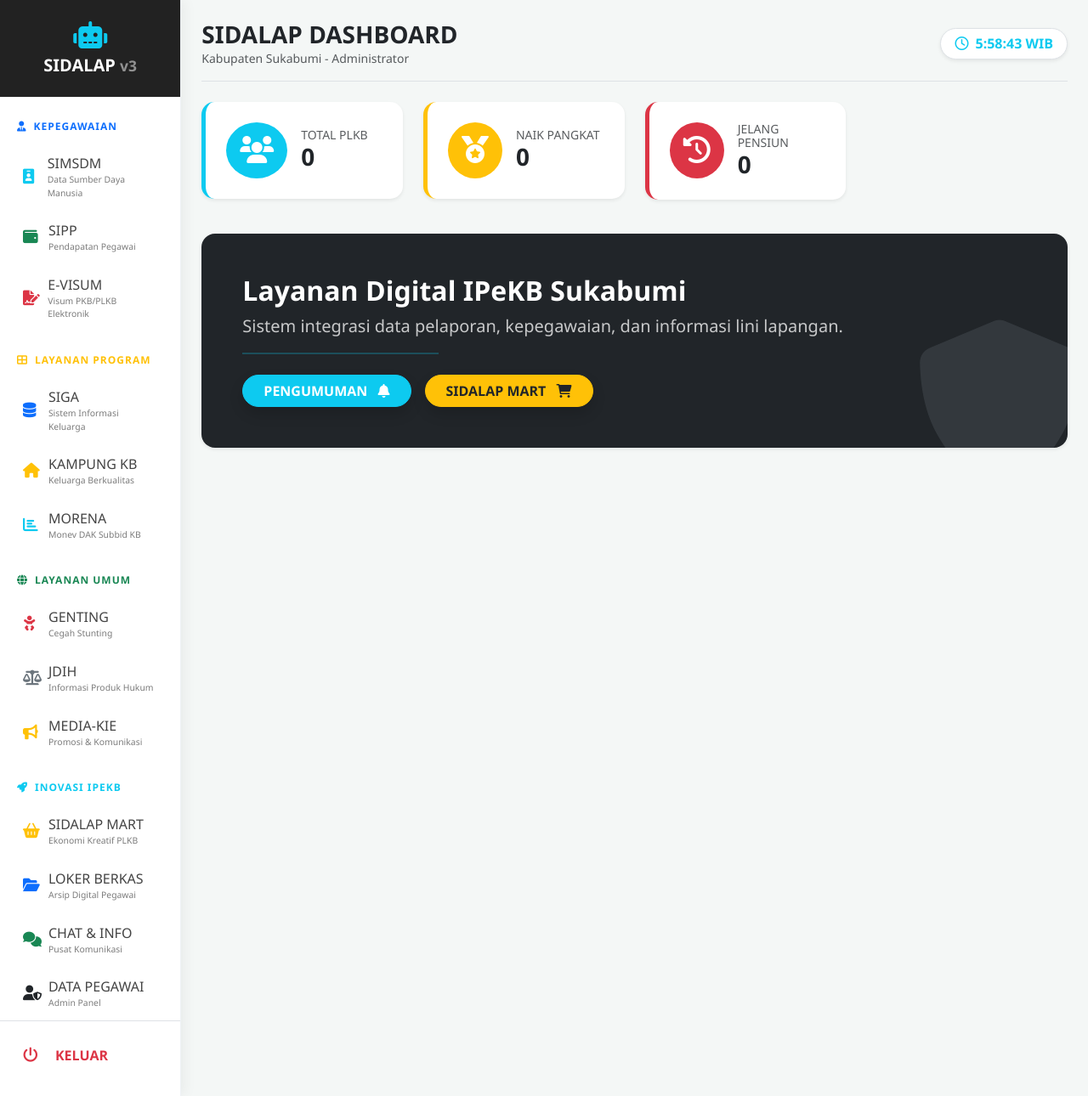
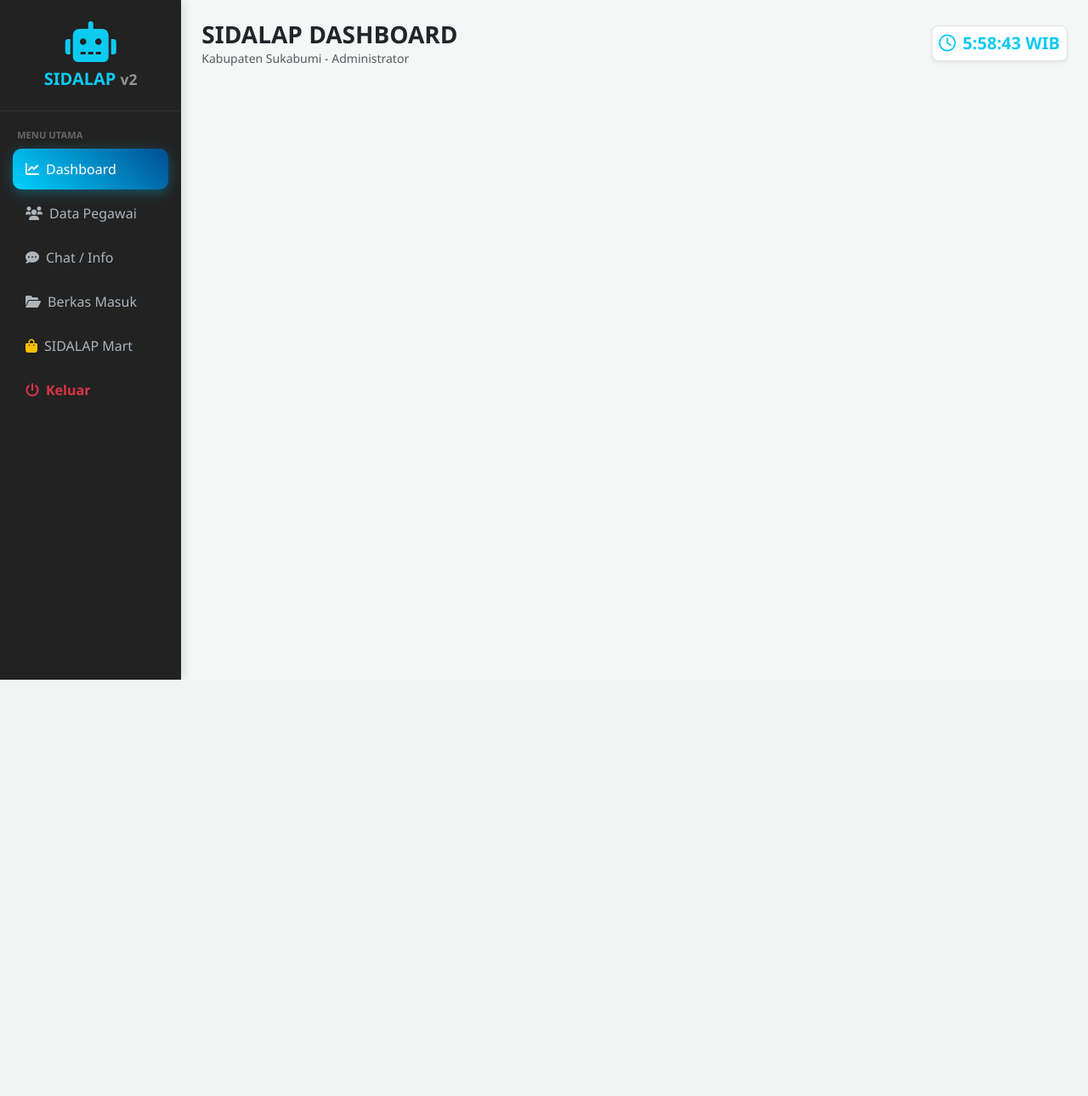
Before and after one commit to hamdanisaja007-star/HAMDANI, a Flask app: page /dashboard in a window 1280 px wide. Shown: the whole page at 85% size. After the commit the page ends 800 px from the top, so only its background shows below. Run offline with Flask 3, Linux system fonts and the light colour scheme; the visitor is signed in with stand-in values (Sample User, id 1); data that the repository does not hold is empty; parts of the project's set-up code (start-up, migrations or seed data) failed here and were passed over.

Commit message:
Update index.html

```diff
--- a/templates/index.html
+++ b/templates/index.html
@@ -9,22 +9,19 @@
     <style>
         :root { --primary-blue: #00d2ff; --dark-bg: #1a1a1a; }
         body { background-color: #f4f7f6; font-family: 'Segoe UI', sans-serif; }
-        .sidebar { background: #ffffff; min-height: 100vh; position: sticky; top: 0; box-shadow: 4px 0 15px rgba(0,0,0,0.05); z-index: 1000; border-right: 1px solid #eef2f5; overflow-y: auto; }
-        .sidebar-header { padding: 25px 20px; text-align: center; border-bottom: 1px solid #f1f1f1; background: #222; color: white; }
-        .nav-label { font-size: 0.75rem; font-weight: 800; color: #888; text-transform: uppercase; padding: 25px 20px 10px; letter-spacing: 1px; }
-        .nav-link { color: #444; transition: 0.3s; margin: 2px 12px; display: flex; align-items: center; padding: 10px 15px; text-decoration: none; border-radius: 12px; font-weight: 500; }
-        .nav-link i { width: 30px; font-size: 1.1rem; }
-        .nav-link:hover { background-color: #f8f9fa; color: #00d2ff; }
-        .nav-link.active { color: white; background: linear-gradient(45deg, #00d2ff, #004e92); box-shadow: 0 4px 12px rgba(0, 210, 255, 0.2); }
-        .nav-link small { font-size: 0.65rem; display: block; color: inherit; opacity: 0.7; }
+        .sidebar { background: #222; color: white; min-height: 100vh; position: sticky; top: 0; box-shadow: 4px 0 10px rgba(0,0,0,0.1); z-index: 1000; }
+        .sidebar-header { padding: 25px 20px; text-align: center; border-bottom: 1px solid #333; }
+        .nav-label { font-size: 0.7rem; font-weight: bold; color: #666; text-transform: uppercase; padding: 20px 20px 5px; }
+        .nav-link { color: #adb5bd; transition: 0.3s; margin: 2px 15px; display: flex; align-items: center; padding: 12px 15px; text-decoration: none; border-radius: 10px; cursor: pointer; }
+        .nav-link:hover, .nav-link.active { color: white; background: linear-gradient(45deg, #00d2ff, #004e92); box-shadow: 0 4px 15px rgba(0, 210, 255, 0.3); }
         .stat-card { transition: transform 0.2s; border: none; border-radius: 15px; }
         .stat-card:hover { transform: translateY(-5px); }
-        .profile-img-nav { width: 45px; height: 45px; object-fit: cover; border-radius: 50%; border: 2px solid #00d2ff; }
+        .pointer { cursor: pointer; }
         .alert-animated { animation: pulse 2s infinite; }
         @keyframes pulse { 0% { opacity: 1; } 50% { opacity: 0.7; } 100% { opacity: 1; } }
-        /* Scrollbar Sidebar */
-        .sidebar::-webkit-scrollbar { width: 5px; }
-        .sidebar::-webkit-scrollbar-thumb { background: #eee; border-radius: 10px; }
+        /* Style Tambahan untuk Gambar Modal */
+        .img-layanan { width: 100%; border-radius: 10px; transition: 0.3s; cursor: zoom-in; }
+        .img-layanan:hover { transform: scale(1.02); }
     </style>
 </head>
 <body>
@@ -33,92 +30,63 @@
     <div class="row">
         <div class="col-md-2 d-none d-md-block sidebar p-0 d-flex flex-column">
             <div class="sidebar-header">
-                <i class="fas fa-robot fa-2x text-info mb-2"></i>
-                <h5 class="fw-bold mb-0">SIDALAP <span class="small opacity-50">v3</span></h5>
+                <i class="fas fa-robot fa-3x text-info mb-2"></i>
+                <h5 class="fw-bold text-info mb-0">SIDALAP <span class="small text-white opacity-50">v2</span></h5>
             </div>
 
-            <div class="nav-label text-primary"><i class="fas fa-user-tie me-2"></i>Kepegawaian</div>
+            <div class="nav-label">Menu Utama</div>
+            <ul class="nav flex-column">
+                {% if session['user_role'] == 'admin' %}
+                    <li class="nav-item"><a class="nav-link {{ 'active' if request.path == '/dashboard' }}" href="/dashboard"><i class="fas fa-chart-line me-2"></i> Dashboard</a></li>
+                    <li class="nav-item"><a class="nav-link {{ 'active' if request.path == '/data_pegawai' }}" href="/data_pegawai"><i class="fas fa-users me-2"></i> Data Pegawai</a></li>
+                    <li class="nav-item"><a class="nav-link {{ 'active' if request.path == '/chat_info' }}" href="/chat_info"><i class="fas fa-comment-dots me-2"></i> Chat / Info</a></li>
+                    <li class="nav-item"><a class="nav-link {{ 'active' if request.path == '/admin/berkas_masuk' }}" href="/admin/berkas_masuk"><i class="fas fa-folder-open me-2"></i> Berkas Masuk</a></li>
+                {% else %}
+                    <li class="nav-item"><a class="nav-link {{ 'active' if request.path == '/dashboard' }}" href="/dashboard"><i class="fas fa-home me-2"></i> Beranda</a></li>
+                    <li class="nav-item"><a class="nav-link {{ 'active' if request.path == '/profil' }}" href="/profil"><i class="fas fa-user-circle me-2"></i> Profil Saya</a></li>
+                    <li class="nav-item"><a class="nav-link {{ 'active' if request.path == '/upload_berkas' }}" href="/upload_berkas"><i class="fas fa-cloud-upload-alt me-2"></i> Upload Berkas</a></li>
+                    <li class="nav-item"><a class="nav-link {{ 'active' if request.path == '/chat_info' }}" href="/chat_info"><i class="fas fa-comments me-2"></i> Chat / Info</a></li>
+                {% endif %}
+                <li class="nav-item">
+                    <a class="nav-link {{ 'active' if request.path == '/toko' }}" href="/toko">
+                        <i class="fas fa-shopping-bag me-2 text-warning"></i> SIDALAP Mart
+                    </a>
+                </li>
+            </ul>
+
+            {% if session['user_role'] != 'admin' %}
+            <div class="nav-label">Link Pekerjaan</div>
             <ul class="nav flex-column">
                 <li class="nav-item">
-                    <a class="nav-link {{ 'active' if request.path == '/profil' }}" href="/profil">
-                        <i class="fas fa-id-badge text-info"></i>
-                        <div>SIMSDM<small>Data Sumber Daya Manusia</small></div>
+                    <a class="nav-link" data-bs-toggle="modal" data-bs-target="#modalLayanan">
+                        <i class="fas fa-th-large me-2 text-info"></i> Layanan BKKBN
                     </a>
                 </li>
                 <li class="nav-item">
-                    <a class="nav-link" href="#"><i class="fas fa-wallet text-success"></i><div>SIPP<small>Pendapatan Pegawai</small></div></a>
-                </li>
-                <li class="nav-item">
-                    <a class="nav-link" href="#"><i class="fas fa-file-signature text-danger"></i><div>E-VISUM<small>Visum PKB/PLKB Elektronik</small></div></a>
-                </li>
-            </ul>
-
-            <div class="nav-label text-warning"><i class="fas fa-th-large me-2"></i>Layanan Program</div>
-            <ul class="nav flex-column">
-                <li class="nav-item">
-                    <a class="nav-link" href="https://newsiga-siga.bkkbn.go.id/" target="_blank">
-                        <i class="fas fa-database text-primary"></i><div>SIGA<small>Sistem Informasi Keluarga</small></div>
+                    <a class="nav-link" href="https://kinerja.bkn.go.id/login" target="_blank">
+                        <i class="fas fa-external-link-alt me-2 text-warning"></i> E-Kinerja BKN
                     </a>
                 </li>
                 <li class="nav-item">
-                    <a class="nav-link" href="#"><i class="fas fa-home text-warning"></i><div>KAMPUNG KB<small>Keluarga Berkualitas</small></div></a>
-                </li>
-                <li class="nav-item">
-                    <a class="nav-link" href="#"><i class="fas fa-chart-bar text-info"></i><div>MORENA<small>Monev DAK Subbid KB</small></div></a>
+                    <a class="nav-link" href="https://newsiga-siga.bkkbn.go.id/" target="_blank">
+                        <i class="fas fa-database me-2 text-success"></i> New SIGA
+                    </a>
                 </li>
             </ul>
+            {% endif %}
 
-            <div class="nav-label text-success"><i class="fas fa-globe me-2"></i>Layanan Umum</div>
-            <ul class="nav flex-column">
-                <li class="nav-item">
-                    <a class="nav-link" href="#"><i class="fas fa-baby text-danger"></i><div>GENTING<small>Cegah Stunting</small></div></a>
-                </li>
-                <li class="nav-item">
-                    <a class="nav-link" href="#"><i class="fas fa-balance-scale text-secondary"></i><div>JDIH<small>Informasi Produk Hukum</small></div></a>
-                </li>
-                <li class="nav-item">
-                    <a class="nav-link" href="#"><i class="fas fa-bullhorn text-warning"></i><div>MEDIA-KIE<small>Promosi & Komunikasi</small></div></a>
-                </li>
-            </ul>
-
-            <div class="nav-label text-info"><i class="fas fa-rocket me-2"></i>Inovasi IPeKB</div>
-            <ul class="nav flex-column">
-                <li class="nav-item">
-                    <a class="nav-link {{ 'active' if request.path == '/toko' }}" href="/toko">
-                        <i class="fas fa-shopping-basket text-warning"></i><div>SIDALAP MART<small>Ekonomi Kreatif PLKB</small></div>
-                    </a>
-                </li>
-                <li class="nav-item">
-                    <a class="nav-link {{ 'active' if request.path == '/upload_berkas' }}" href="/upload_berkas">
-                        <i class="fas fa-folder-open text-primary"></i><div>LOKER BERKAS<small>Arsip Digital Pegawai</small></div>
-                    </a>
-                </li>
-                <li class="nav-item">
-                    <a class="nav-link {{ 'active' if request.path == '/chat_info' }}" href="/chat_info">
-                        <i class="fas fa-comments text-success"></i><div>CHAT & INFO<small>Pusat Komunikasi</small></div>
-                    </a>
-                </li>
-                {% if session['user_role'] == 'admin' %}
-                <li class="nav-item">
-                    <a class="nav-link {{ 'active' if request.path == '/data_pegawai' }}" href="/data_pegawai">
-                        <i class="fas fa-user-shield text-dark"></i><div>DATA PEGAWAI<small>Admin Panel</small></div>
-                    </a>
-                </li>
-                {% endif %}
-            </ul>
-
-            <ul class="nav flex-column mt-auto mb-4 border-top pt-3">
-                <li class="nav-item"><a class="nav-link text-danger fw-bold" href="/logout"><i class="fas fa-power-off me-2"></i> KELUAR</a></li>
+            <ul class="nav flex-column mt-auto mb-3">
+                <li class="nav-item"><a class="nav-link text-danger fw-bold" href="/logout"><i class="fas fa-power-off me-2"></i> Keluar</a></li>
             </ul>
         </div>
 
         <div class="col-md-10 p-4">
-            <div class="d-flex justify-content-between align-items-center mb-4 pb-3 border-bottom">
+            <div class="d-flex justify-content-between align-items-center mb-4">
                 <div>
                     <h3 class="fw-bold text-dark mb-0">SIDALAP DASHBOARD</h3>
                     <p class="text-muted small mb-0">Kabupaten Sukabumi - {{ "Administrator" if session['user_role'] == 'admin' else user_now.nama }}</p>
                 </div>
-                <div id="clock" class="h6 fw-bold text-info border p-2 px-3 rounded-pill shadow-sm bg-white mb-0"></div>
+                <div id="clock" class="h5 fw-bold text-info border p-2 rounded-3 shadow-sm bg-white mb-0"></div>
             </div>
 
             {% with messages = get_flashed_messages(with_categories=true) %}
@@ -133,81 +101,38 @@
             {% endwith %}
 
             {% block content %}
-            {% if session['user_role'] != 'admin' and (not user_now.tmt_pangkat or not user_now.tgl_lahir) %}
-            <div class="alert alert-warning border-0 shadow-sm alert-animated d-flex align-items-center rounded-4 mb-4">
-                <i class="fas fa-exclamation-triangle fa-2x me-3 text-danger"></i>
-                <div>
-                    <h6 class="fw-bold mb-1">Penting: Data Profil Belum Lengkap!</h6>
-                    <p class="small mb-0">Silakan lengkapi <strong>TMT Pangkat</strong> dan <strong>Tanggal Lahir</strong> di menu <a href="/profil" class="fw-bold text-decoration-none">Profil Saya</a> agar sistem bisa menghitung masa pangkat/pensiun Anda.</p>
+            {{ super() if super else "" }}
+            {% endblock %}
+        </div>
+    </div>
+</div>
+
+<div class="modal fade" id="modalLayanan" tabindex="-1" aria-labelledby="modalLayananLabel" aria-hidden="true">
+    <div class="modal-dialog modal-lg modal-dialog-centered">
+        <div class="modal-content border-0 shadow-lg" style="border-radius: 20px;">
+            <div class="modal-header border-0 bg-dark text-white" style="border-radius: 20px 20px 0 0;">
+                <h5 class="modal-title fw-bold" id="modalLayananLabel"><i class="fas fa-grid-2 me-2"></i> Menu Layanan BKKBN</h5>
+                <button type="button" class="btn-close btn-close-white" data-bs-dismiss="modal" aria-label="Close"></button>
+            </div>
+            <div class="modal-body p-4 bg-light">
+                <div class="row g-3">
+                    <div class="col-md-6">
+                        <img src="{{ url_for('static', filename='images/layanan1.jpeg') }}" class="img-layanan shadow-sm border" alt="Layanan 1">
+                    </div>
+                    <div class="col-md-6">
+                        <img src="{{ url_for('static', filename='images/layanan2.jpeg') }}" class="img-layanan shadow-sm border" alt="Layanan 2">
+                    </div>
+                    <div class="col-md-6">
+                        <img src="{{ url_for('static', filename='images/layanan3.jpeg') }}" class="img-layanan shadow-sm border" alt="Layanan 3">
+                    </div>
+                    <div class="col-md-6">
+                        <img src="{{ url_for('static', filename='images/layanan4.jpeg') }}" class="img-layanan shadow-sm border" alt="Layanan 4">
+                    </div>
                 </div>
             </div>
-            {% endif %}
-
-            <div class="row mb-4">
-                {% if session['user_role'] == 'admin' %}
-                    <div class="col-md-3 mb-3">
-                        <div class="card stat-card bg-white p-4 border-start border-info border-5 shadow-sm">
-                            <div class="d-flex align-items-center">
-                                <div class="bg-info text-white p-3 rounded-circle me-3"><i class="fas fa-users fa-2x"></i></div>
-                                <div><h6 class="text-muted mb-0 small">TOTAL PLKB</h6><h3 class="fw-bold mb-0">{{ stat.total }}</h3></div>
-                            </div>
-                        </div>
-                    </div>
-                    <div class="col-md-3 mb-3">
-                        <div class="card stat-card bg-white p-4 border-start border-warning border-5 shadow-sm pointer" data-bs-toggle="collapse" data-bs-target="#collapsePangkat">
-                            <div class="d-flex align-items-center">
-                                <div class="bg-warning text-white p-3 rounded-circle me-3"><i class="fas fa-medal fa-2x"></i></div>
-                                <div><h6 class="text-muted mb-0 small text-uppercase">NAIK PANGKAT</h6><h3 class="fw-bold mb-0">{{ notif_pangkat|length }}</h3></div>
-                            </div>
-                        </div>
-                    </div>
-                    <div class="col-md-3 mb-3">
-                        <div class="card stat-card bg-white p-4 border-start border-danger border-5 shadow-sm pointer" data-bs-toggle="collapse" data-bs-target="#collapsePensiun">
-                            <div class="d-flex align-items-center">
-                                <div class="bg-danger text-white p-3 rounded-circle me-3"><i class="fas fa-history fa-2x"></i></div>
-                                <div><h6 class="text-muted mb-0 small text-uppercase">JELANG PENSIUN</h6><h3 class="fw-bold mb-0">{{ notif_pensiun|length }}</h3></div>
-                            </div>
-                        </div>
-                    </div>
-                {% else %}
-                    <div class="col-md-12">
-                        <div class="card border-0 shadow-sm rounded-4 p-4 mb-4 bg-white">
-                            <div class="row align-items-center">
-                                <div class="col-md-2 text-center border-end">
-                                    <img src="{{ url_for('serve_foto', filename=user_now.foto) if user_now.foto else 'https://via.placeholder.com/150' }}" class="rounded-circle shadow-sm border border-info border-3 mb-2 profile-img-nav" style="width: 120px; height: 120px;">
-                                </div>
-                                <div class="col-md-6 px-4">
-                                    <h2 class="fw-bold text-dark mb-1">Halo, {{ user_now.nama }}!</h2>
-                                    <p class="text-muted mb-2"><i class="fas fa-id-card me-2"></i>NIP: {{ user_now.nip }}</p>
-                                    <div class="d-flex gap-2">
-                                        <span class="badge bg-info p-2 px-3 rounded-pill text-white">{{ user_now.jabatan or 'PLKB' }}</span>
-                                        <span class="badge bg-dark p-2 px-3 rounded-pill">{{ user_now.pangkat_gol or '-' }}</span>
-                                    </div>
-                                </div>
-                                <div class="col-md-4 border-start d-none d-md-block px-4">
-                                    <p class="mb-1 small fw-bold text-muted">WILAYAH TUGAS:</p>
-                                    <p class="mb-1"><i class="fas fa-map-marker-alt text-danger me-2"></i>Kec. {{ user_now.kecamatan or '-' }}</p>
-                                    <p class="mb-0"><i class="fas fa-home text-success me-2"></i>Desa: {{ user_now.desa_binaan or '-' }}</p>
-                                </div>
-                            </div>
-                        </div>
-                    </div>
-                {% endif %}
+            <div class="modal-footer border-0 bg-light" style="border-radius: 0 0 20px 20px;">
+                <button type="button" class="btn btn-secondary rounded-pill px-4" data-bs-dismiss="modal">Tutup</button>
             </div>
-
-            <div class="card border-0 shadow-sm p-5 bg-dark text-white rounded-4 overflow-hidden position-relative mb-4">
-                <div style="z-index: 2; position: relative;">
-                    <h2 class="fw-bold">Layanan Digital IPeKB Sukabumi</h2>
-                    <p class="lead opacity-75">Sistem integrasi data pelaporan, kepegawaian, dan informasi lini lapangan.</p>
-                    <hr class="w-25 border-info border-2">
-                    <div class="d-flex gap-3 mt-4">
-                        <a href="/chat_info" class="btn btn-info fw-bold px-4 shadow text-white rounded-pill">PENGUMUMAN <i class="fas fa-bell ms-2"></i></a>
-                        <a href="/toko" class="btn btn-warning fw-bold px-4 shadow text-dark rounded-pill">SIDALAP MART <i class="fas fa-shopping-cart ms-2"></i></a>
-                    </div>
-                </div>
-                <i class="fas fa-shield-alt position-absolute text-secondary opacity-25" style="font-size: 200px; bottom: -50px; right: -20px; z-index: 1;"></i>
-            </div>
-            {% endblock %}
         </div>
     </div>
 </div>
```
